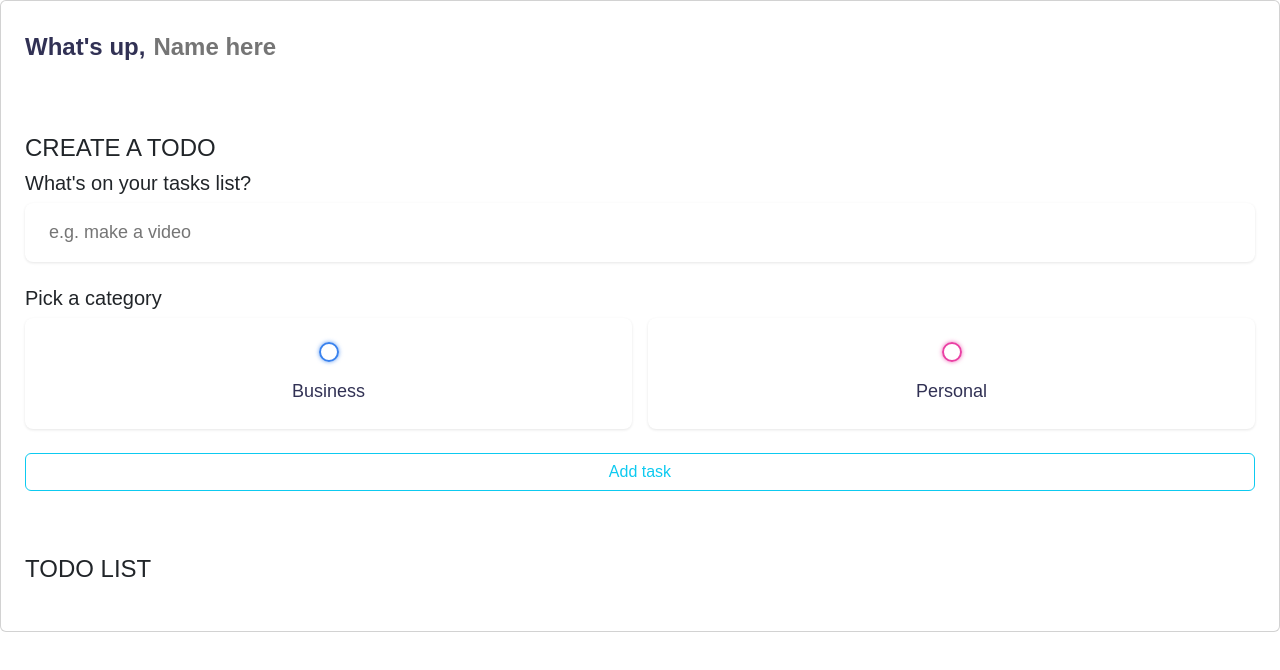
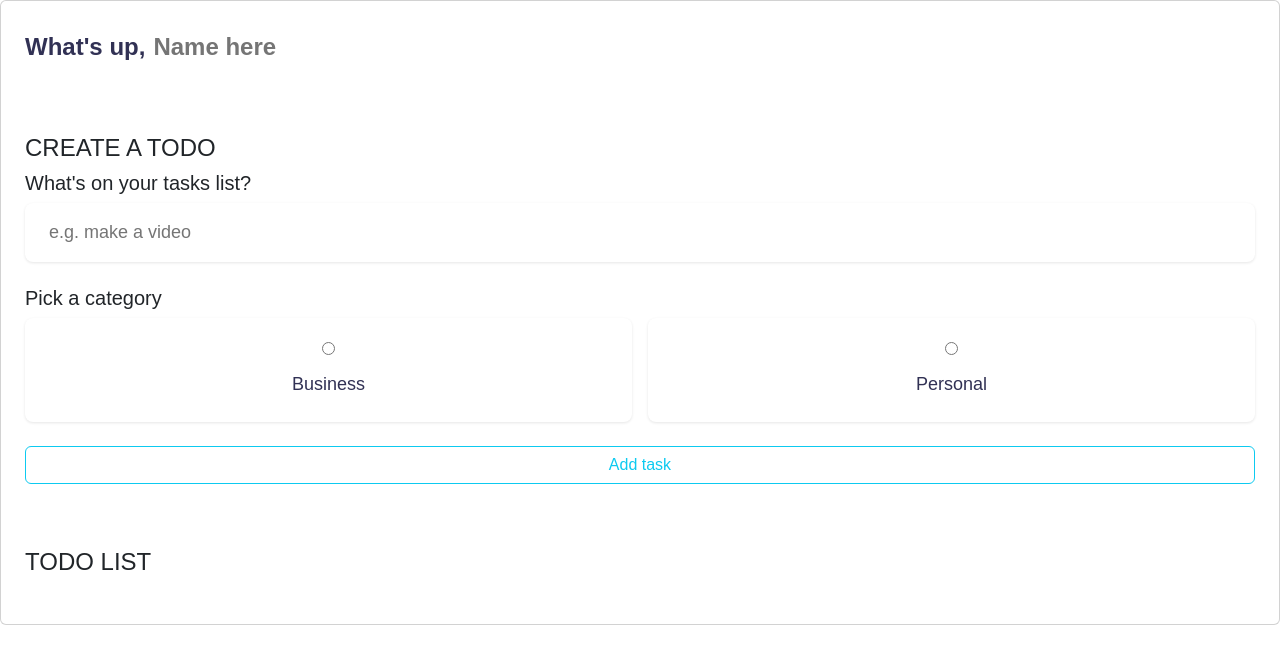
Before and after one commit to IrynaKurnishova/to-do-app, a Vue app: page / in a window 1280 px wide. Shown: the top 670 px of the page. Built offline with nearby package versions, Linux system fonts and the light colour scheme.

Commit message:
css done

```diff
--- a/src/main.css
+++ b/src/main.css
@@ -1,15 +1,9 @@
 :root {
-    --primary: #EA40A4;
-    --business: #3A82EE;
-    --personal: var(--primary);
     --light: #EEE;
     --grey: #888;
     --dark: #313154;
 
     --shadow: 0 1px 3px rgba(0, 0, 0, 0.1);
-
-    --business-glow: 0px 0px 4px rgba(58, 130, 238, 0.75);
-    --personal-glow: 0px 0px 4px rgba(234, 64, 164, 0.75);
 }
 
 * {
@@ -27,6 +21,14 @@ input:not([type="radio"]):not([type="checkbox"]), button {
     cursor: initial;
 }
 
+textarea {
+    appearance: none;
+    border: none;
+    outline: none;
+    background: none;
+    cursor: initial;
+}
+
 body {
     background: var(--light);
     color: var(--dark);
@@ -37,13 +39,6 @@ section {
     margin-bottom: 2rem;
     padding-left: 1.5rem;
     padding-right: 1.5em;
-}
-
-h3 {
-    color: var(--dark);
-    font-size: 1rem;
-    font-weight: 400;
-    margin-bottom: 0.5rem;
 }
 
 h4 {
@@ -70,7 +65,8 @@ h4 {
     font-weight: 700;
 }
 
-.create-todo input[type="text"] {
+.create-todo input[type="text"],
+.create-todo textarea[type="text"] {
     display: block;
     width: 100%;
     font-size: 1.125rem;
@@ -101,50 +97,6 @@ h4 {
     cursor: pointer;
 }
 
-input[type="radio"],
-input[type="checkbox"] {
-    display: none;
-}
-
-.bubble {
-    display: flex;
-    align-items: center;
-    justify-content: center;
-    width: 20px;
-    height: 20px;
-    border-radius: 50%;
-    border: 2px solid var(--business);
-    box-shadow: var(--business-glow);
-}
-
-.bubble.personal {
-    border-color: var(--personal);
-    box-shadow: var(--personal-glow);
-}
-
-.bubble::after {
-    content: "";
-    display: block;
-    opacity: 0;
-    width: 0px;
-    height: 0px;
-    background-color: var(--business);
-    box-shadow: var(--business-glow);
-    border-radius: 50%;
-    transition: 0.2s ease-in-out;
-}
-
-.bubble.personal::after {
-    background-color: var(--personal);
-    box-shadow: var(--personal-glow);
-}
-
-input:checked ~ .bubble::after {
-    width: 10px;
-    height: 10px;
-    opacity: 1;
-}
-
 .create-todo .options label div {
     color: var(--dark);
     font-size: 1.125rem;
@@ -157,9 +109,7 @@ input:checked ~ .bubble::after {
     font-size: 1.125rem;
     padding: 1rem 1.5rem;
     color: #FFF;
-    background-color: var(--primary);
     border-radius: 0.5rem;
-    box-shadow: var(--personal-glow);
     cursor: pointer;
     transition: 0.2s ease-in-out;
 }
@@ -186,32 +136,5 @@ input:checked ~ .bubble::after {
 
 .todo-item .todo-content {
     flex: 1 1 0%;
+    display: flex;
 }
-
-.todo-item .todo-content input {
-    color: var(--dark);
-    font-size: 1.125rem;
-}
-
-.todo-item .actions {
-    display: flex;
-    align-items: center;
-}
-
-.todo-item .actions button {
-    display: block;
-    padding: 0.5rem;
-    border-radius: 0.25rem;
-    cursor: pointer;
-    transition: 0.2s ease-in-out;
-}
-
-.todo-item .actions .edit {
-    margin-right: 0.5rem;
-    background-color: var(--primary);
-}
-
-.todo-item.done .todo-content input {
-    text-decoration: line-through;
-    color: var(--grey);
-}
```
